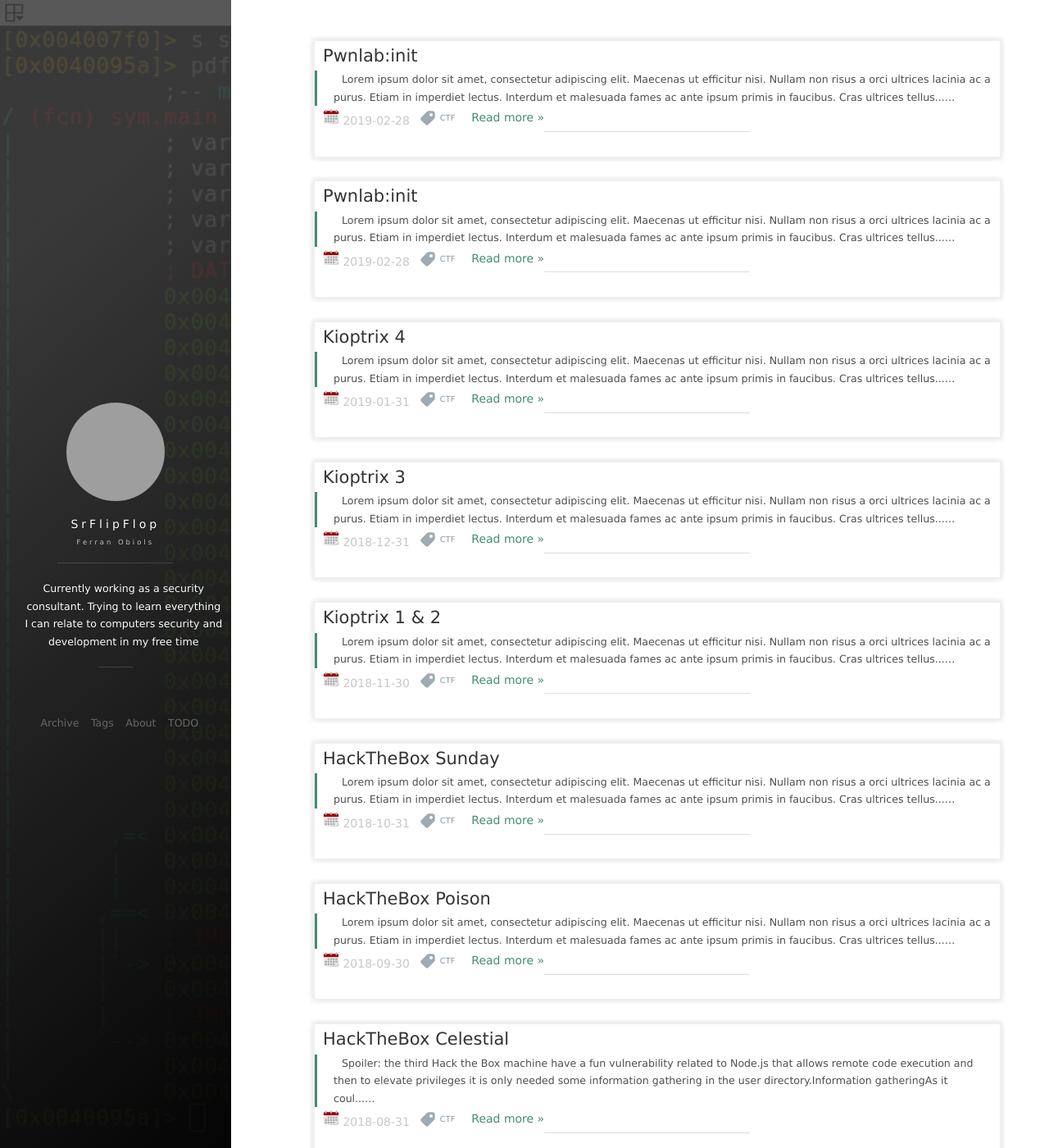
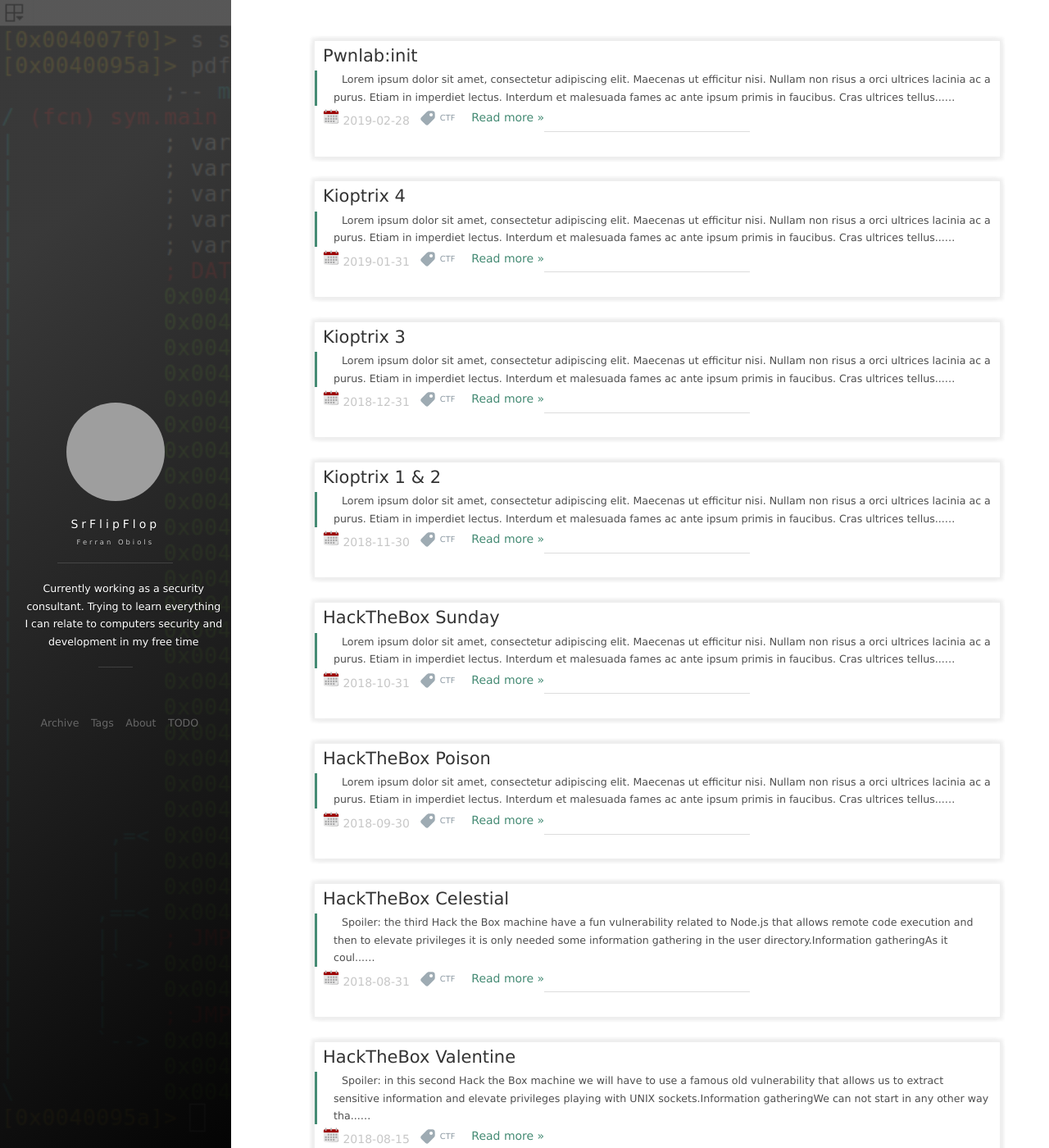
Before and after one commit to SrFlipFlop/srflipflop.github.io, a Jekyll site: the page built from index.html, in a window 1280 px wide and 1400 px high. Shown: the whole window at 82% size. Built offline with Jekyll 4.4.1, drawn with Linux system fonts in a browser that asks for light colours; nearby versions of some CDN libraries; the list of posts is cut into pages by our own code; comment, search, counter and statistics services are not loaded; some of the changed text lies outside the part shown; grey boxes are pictures that could not be loaded.

Commit message:
deleted original post

```diff
--- a/_posts/2019-02-28-Pwnlab:init.md
+++ /dev/null
@@ -1,61 +0,0 @@
----
-layout: post
-title: "Pwnlab:init"
-date: 2019-02-28
-description: "Writeup of Pwnlab:init virtual machine"
-tag: CTF
----
-
-Lorem ipsum dolor sit amet, consectetur adipiscing elit. Maecenas ut efficitur nisi. Nullam non risus a orci ultrices lacinia ac a purus. Etiam in imperdiet lectus. Interdum et malesuada fames ac ante ipsum primis in faucibus. Cras ultrices tellus quis sapien mollis, in luctus tortor tempor. Suspendisse potenti. Curabitur sit amet porta magna. Duis dignissim risus at scelerisque malesuada. Integer venenatis quis augue eget pellentesque. Phasellus iaculis sed lacus quis efficitur.
-
-### Information gathering
-
-![](/images/posts/Pwnlab_init/img1.png "TBC")
-
-![](/images/posts/Pwnlab_init/img2.png "TBC")
-
-![](/images/posts/Pwnlab_init/img3.png "TBC")
-
-![](/images/posts/Pwnlab_init/img4.png "TBC")
-
-![](/images/posts/Pwnlab_init/img5.png "TBC")
-
-![](/images/posts/Pwnlab_init/img6.png "TBC")
-
-![](/images/posts/Pwnlab_init/img7.png "TBC")
-
-![](/images/posts/Pwnlab_init/img8.png "TBC")
-
-![](/images/posts/Pwnlab_init/img9.png "TBC")
-
-![](/images/posts/Pwnlab_init/img10.png "TBC")
-
-![](/images/posts/Pwnlab_init/img11.png "TBC")
-
-![](/images/posts/Pwnlab_init/img12.png "TBC")
-
-![](/images/posts/Pwnlab_init/img13.png "TBC")
-
-![](/images/posts/Pwnlab_init/img14.png "TBC")
-
-![](/images/posts/Pwnlab_init/img15.png "TBC")
-
-![](/images/posts/Pwnlab_init/img16.png "TBC")
-
-![](/images/posts/Pwnlab_init/img17.png "TBC")
-
-![](/images/posts/Pwnlab_init/img18.png "TBC")
-
-![](/images/posts/Pwnlab_init/img19.png "TBC")
-
-![](/images/posts/Pwnlab_init/img20.png "TBC")
-
-![](/images/posts/Pwnlab_init/img21.png "TBC")
-
-![](/images/posts/Pwnlab_init/img22.png "TBC")
-
-![](/images/posts/Pwnlab_init/img23.png "TBC")
-
-![](/images/posts/Pwnlab_init/img24.png "TBC")
-
-![](/images/posts/Pwnlab_init/img25.png "TBC")
```
Also changed, not shown: _posts/2019-02-28-Pwnlab_init.md (+25 -25 lines).
